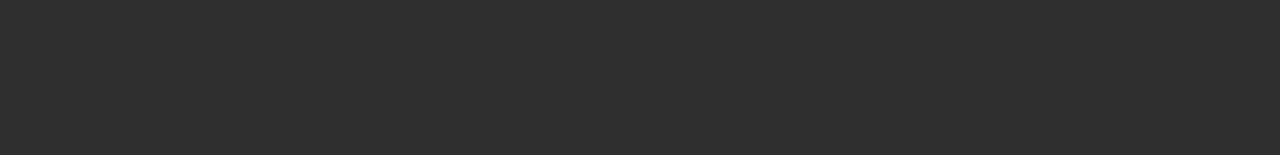
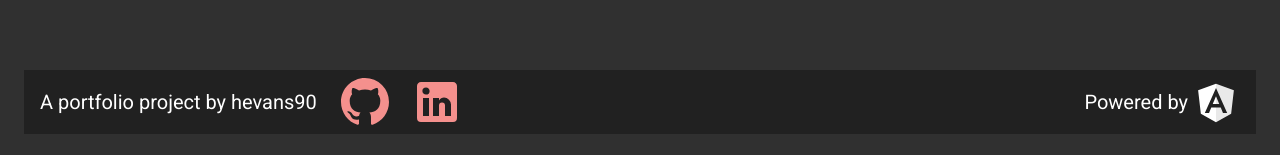
Before and after one commit to hevans90/playlist-explorer, an Angular app: page /search in a window 1280 px wide. Shown: the part 690-845 px from the top of the page. Before the commit the page ends 800 px from the top, so only its background shows below. Built offline with nearby package versions, Linux system fonts and the light colour scheme; no server answers.

Commit message:
refactor: move bio/social to new footer

```diff
--- a/src/app/app.component.html
+++ b/src/app/app.component.html
@@ -1 +1 @@
-<router-outlet></router-outlet>
+<router-outlet></router-outlet> <app-footer></app-footer>
--- a/src/app/app.module.ts
+++ b/src/app/app.module.ts
@@ -1,16 +1,19 @@
 import { HttpClientModule } from '@angular/common/http';
 import { NgModule } from '@angular/core';
 import { MatIconModule } from '@angular/material/icon';
+import { MatToolbarModule } from '@angular/material/toolbar';
 import { BrowserModule } from '@angular/platform-browser';
 import { BrowserAnimationsModule } from '@angular/platform-browser/animations';
 import { RouterModule } from '@angular/router';
 import { AppComponent } from './app.component';
+import { FooterComponent } from './footer/footer.component';
 import { WelcomeComponent } from './welcome/welcome.component';
 
-const materialModules = [MatIconModule];
+const materialModules = [MatIconModule, MatToolbarModule];
+const components = [AppComponent, FooterComponent, WelcomeComponent];
 
 @NgModule({
-  declarations: [AppComponent, WelcomeComponent],
+  declarations: [...components],
   imports: [
     ...materialModules,
     BrowserModule,
--- /dev/null
+++ b/src/app/footer/footer.component.html
@@ -0,0 +1,17 @@
+<mat-toolbar>
+  <div class="footer__bio">
+    A portfolio project by hevans90
+    <a
+      class="footer__social-link"
+      *ngFor="let link of socialLinks"
+      target="_blank"
+      [href]="link.url"
+    >
+      <mat-icon [svgIcon]="link.icon"></mat-icon>
+    </a>
+  </div>
+  <div class="footer__powered-by">
+    Powered by
+    <mat-icon class="footer__powered-icon" svgIcon="angular"></mat-icon>
+  </div>
+</mat-toolbar>
--- /dev/null
+++ b/src/app/footer/footer.component.scss
@@ -0,0 +1,37 @@
+@import 'layout';
+
+mat-toolbar {
+  display: flex;
+  align-items: center;
+  justify-content: space-between;
+  font-weight: 400;
+}
+
+mat-icon,
+.footer__social-link {
+  height: 48px;
+  width: 48px;
+}
+
+.footer__bio {
+  display: flex;
+  align-items: center;
+
+  .footer__social-link {
+    margin: 0 $margin;
+    display: block;
+
+    &:last-child {
+      margin: 0;
+    }
+  }
+}
+
+.footer__powered-by {
+  display: flex;
+  align-items: center;
+}
+
+.footer__powered-icon {
+  margin-left: 4px;
+}
--- /dev/null
+++ b/src/app/footer/footer.component.ts
@@ -0,0 +1,13 @@
+import { Component } from '@angular/core';
+
+@Component({
+  selector: 'app-footer',
+  templateUrl: './footer.component.html',
+  styleUrls: ['./footer.component.scss']
+})
+export class FooterComponent {
+  socialLinks = [
+    { icon: 'github', url: 'https://github.com/hevans90/playlist-explorer' },
+    { icon: 'linkedin', url: 'https://uk.linkedin.com/in/evansharrison' }
+  ];
+}
--- a/src/app/welcome/welcome.component.html
+++ b/src/app/welcome/welcome.component.html
@@ -1,13 +1,2 @@
 <h1>Playlist Explorer</h1>
-<h4>A portfolio project by hevans90</h4>
-<section class="welcome__social-links">
-  <a
-    class="welcome__social-link"
-    *ngFor="let link of socialLinks"
-    target="_blank"
-    [href]="link.url"
-  >
-    <mat-icon [svgIcon]="link.icon"></mat-icon>
-  </a>
-</section>
 <a routerLink="/search"><h2>Explore</h2></a>
--- a/src/app/welcome/welcome.component.scss
+++ b/src/app/welcome/welcome.component.scss
@@ -5,20 +5,3 @@
   align-items: center;
   justify-content: center;
 }
-
-.welcome__social-links {
-  margin-bottom: 8px;
-}
-
-.welcome__social-link {
-  mat-icon {
-    height: 48px;
-    width: 48px;
-  }
-
-  margin-right: $margin;
-
-  &:last-child {
-    margin: 0;
-  }
-}
--- a/src/app/welcome/welcome.component.ts
+++ b/src/app/welcome/welcome.component.ts
@@ -5,9 +5,4 @@ import { Component } from '@angular/core';
   templateUrl: './welcome.component.html',
   styleUrls: ['./welcome.component.scss']
 })
-export class WelcomeComponent {
-  socialLinks = [
-    { icon: 'github', url: 'https://github.com/hevans90/playlist-explorer' },
-    { icon: 'linkedin', url: 'https://uk.linkedin.com/in/evansharrison' }
-  ];
-}
+export class WelcomeComponent {}
--- a/src/shared-styles/_layout.scss
+++ b/src/shared-styles/_layout.scss
@@ -1,9 +1,11 @@
 $margin: 24px;
+$footerHeight: 64px;
 
-$containerHeight: calc(100vh - 2 * #{$margin});
+$containerHeight: calc(100vh - (2 * #{$margin}) - #{$footerHeight});
 
 @mixin container {
   display: flex;
   flex-direction: column;
   min-height: $containerHeight;
+  margin: $margin;
 }
--- a/src/styles.scss
+++ b/src/styles.scss
@@ -2,5 +2,5 @@
 @import 'theme';
 
 body {
-  margin: 24px;
+  margin: 0;
 }
```
Also changed, not shown: 2 other files (tests, documents, lock files or other folders).
